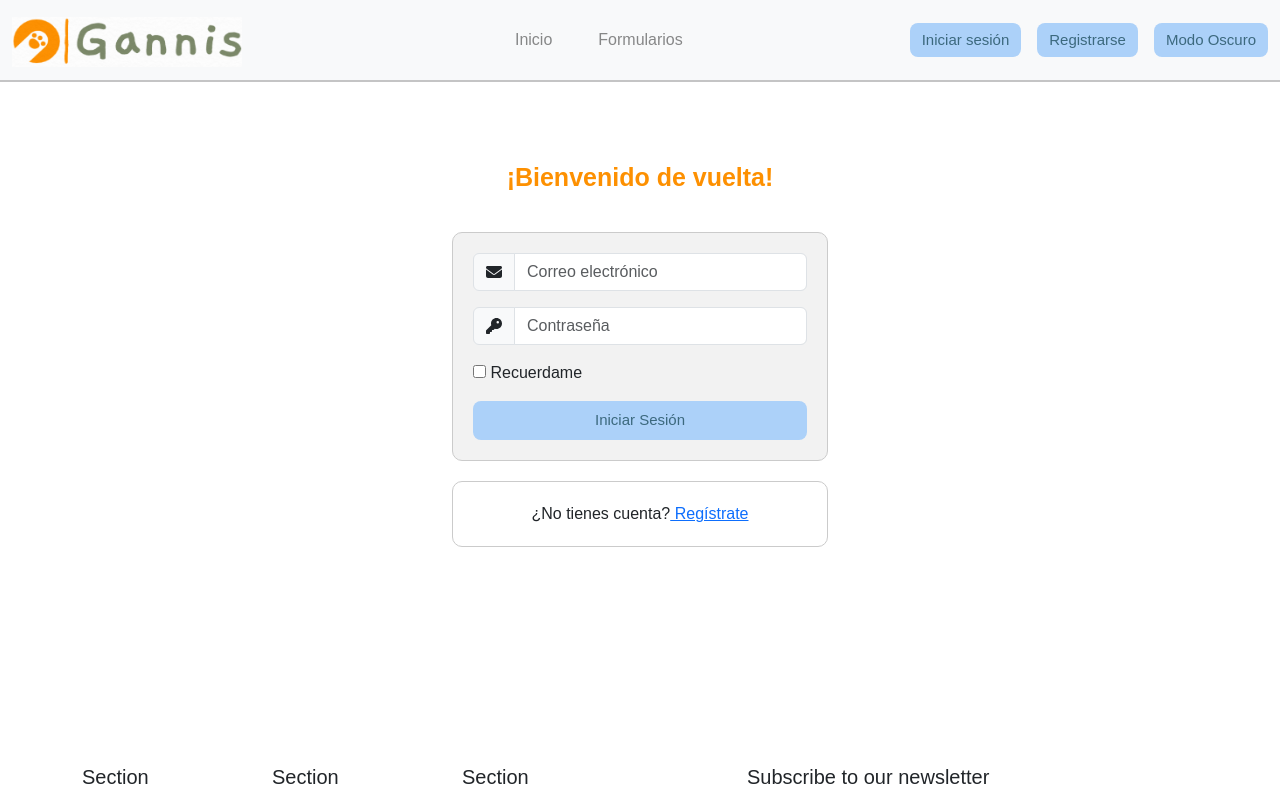
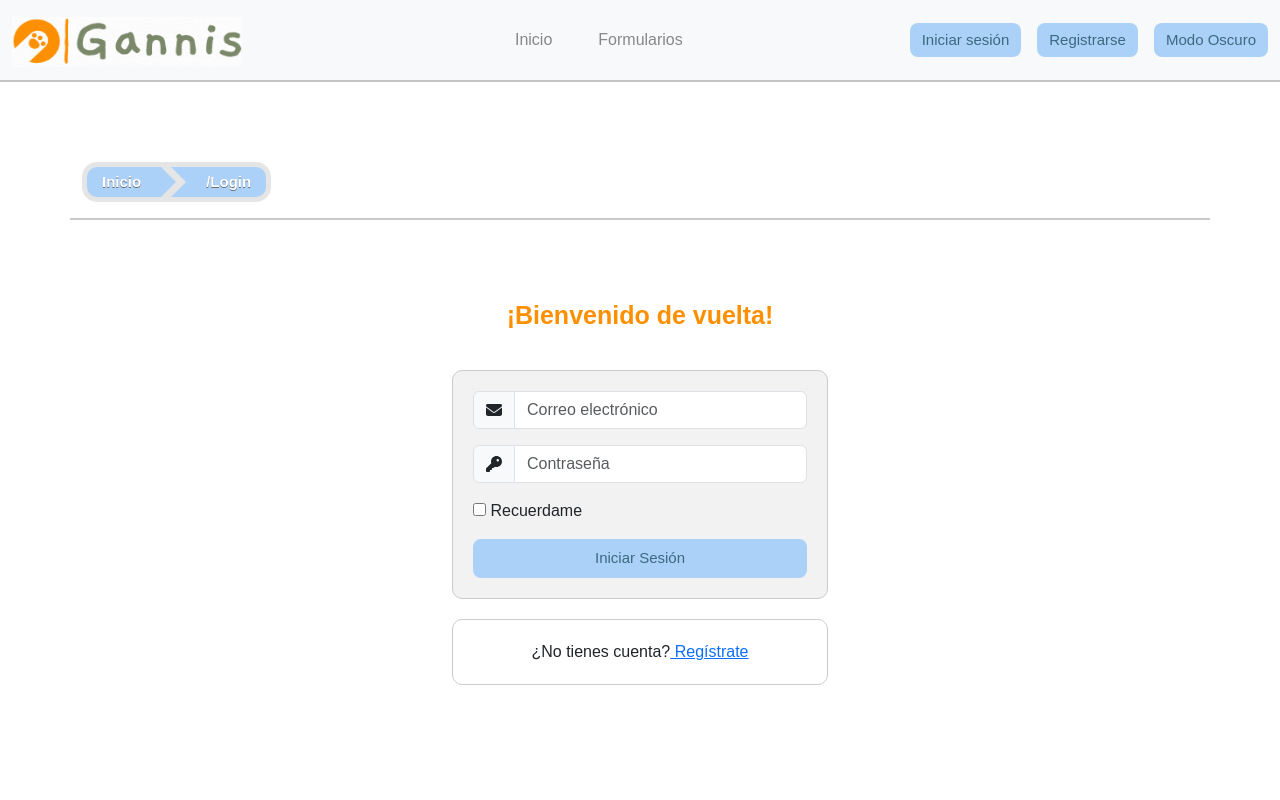
Before and after one commit to luishi1/Gen-T-Gannis-2024, a React (Create React App) app in the folder gannis/: page /login in a window 1280 px wide. Shown: the top 800 px of the page. Built offline with nearby package versions, Linux system fonts and the light colour scheme.

Commit message:
cambios para generacion automatica de breadcrumbs en TODAS las vistas habidas y por haber

```diff
--- a/gannis/src/components/Navbar.js
+++ b/gannis/src/components/Navbar.js
@@ -2,15 +2,17 @@ import React from 'react';
 import { Link, useLocation } from 'react-router-dom';
 import DarkModeToggle from './DarkModeToggle';
 import './Navbar.css';
+import Breadcrumbs from './BreadCrumbs';
 
 const Navbar = ({ darkMode, toggleDarkMode, view }) => {
     const location = useLocation(); // Obtén la ubicación actual
+    console.log("location: " + location.pathname);
 
     // Determina si el dropdown debe tener una clase especial
     const isActiveDropdown = (view === 'Pets' || view === 'Cats' || view === 'Dogs');
 
     return (
-        <nav className={`navbar navbar-expand-lg ${darkMode ? 'navbar-dark bg-dark' : 'navbar-light bg-light'}`}>
+        <><nav className={`navbar navbar-expand-lg ${darkMode ? 'navbar-dark bg-dark' : 'navbar-light bg-light'}`}>
             <div className="container-fluid">
                 <Link className="navbar-brand" to="http://mrwgifs.com/wp-content/uploads/2014/02/Ditto-Dance-Rave-All-Over-The-Place-In-Pokemon-Gif.gif" target="_blank">
                     <img src="logo.png" alt="" width="230" height="50" className="d-inline-block align-text-top" />
@@ -41,6 +43,11 @@ const Navbar = ({ darkMode, toggleDarkMode, view }) => {
                 </div>
             </div>
         </nav>
+        <div>
+            {location.pathname != "/" && <Breadcrumbs></Breadcrumbs>}
+        </div></>
+
+
     );
 };
 
--- a/gannis/src/views/Login.js
+++ b/gannis/src/views/Login.js
@@ -3,6 +3,7 @@ import { useNavigate } from 'react-router-dom';
 import { FontAwesomeIcon } from '@fortawesome/react-fontawesome';
 import { faEnvelope, faKey } from '@fortawesome/free-solid-svg-icons';
 import '../ui/Forms.css';
+import Breadcrumbs from '../components/BreadCrumbs';
 
 const Login = () => {
     const navigate = useNavigate();
```
